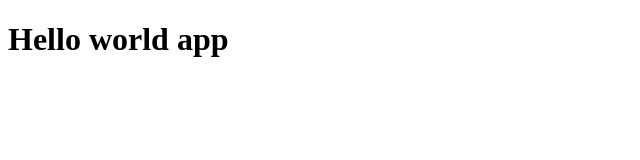
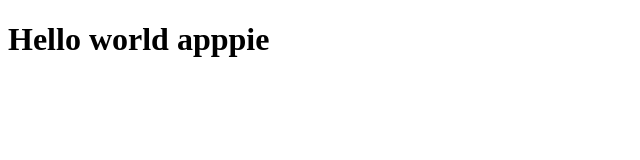
Before and after one commit to Ecostack/daily-activity-logger, a React app: page / in a window 1280 px wide. Shown: the top 160 px of the page, without its empty margins (0-640 px from the left). Built offline with nearby package versions, Linux system fonts and the light colour scheme; the HTML template or start-up script is replaced by a standard one.

Commit message:
serve app component

```diff
--- a/src/client/App.js
+++ b/src/client/App.js
@@ -0,0 +1,7 @@
+import React from 'react';
+
+const App = () => (
+  <h1>Hello world apppie</h1>
+)
+
+export default App;
--- a/src/client/index.js
+++ b/src/client/index.js
@@ -1,7 +1,8 @@
 import React from 'react';
 import ReactDOM from 'react-dom';
+import App from './App';
 
 ReactDOM.render(
-  <h1>Hello world app</h1>,
+  <App />,
   document.getElementById('root')
 );
```
